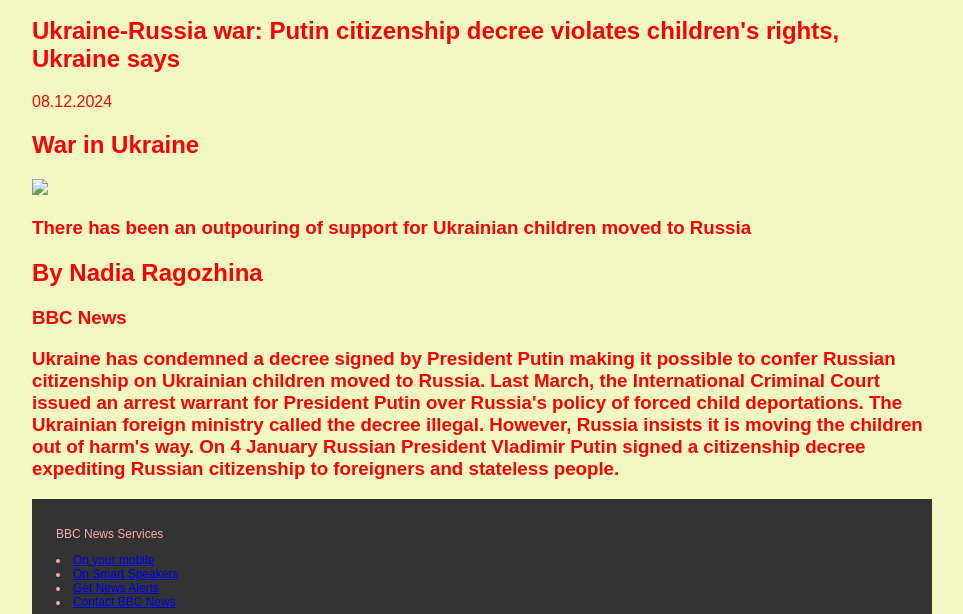
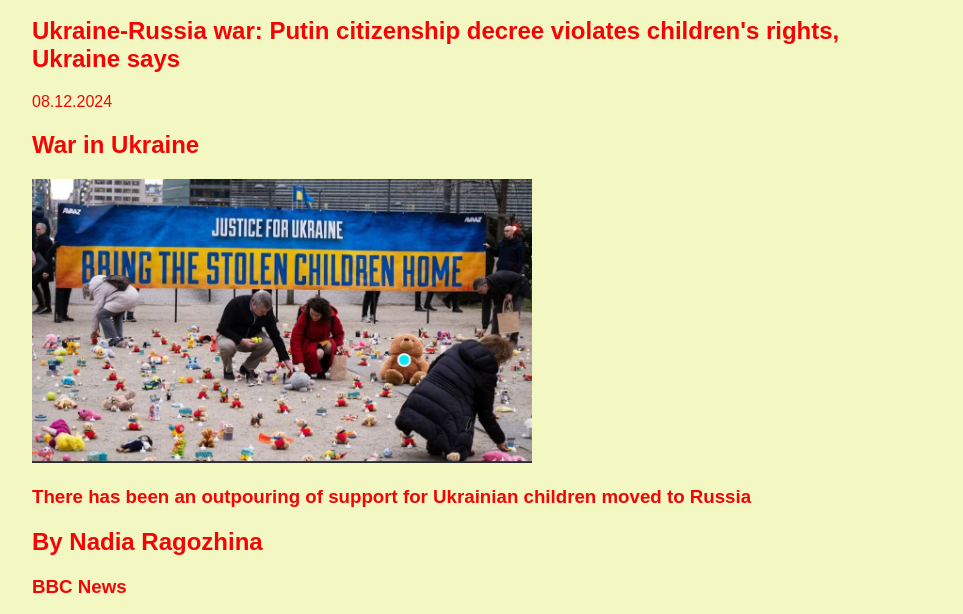
Before and after one commit to Wasanthahwr/TestBBC, a plain HTML site: page index.html in a window 1280 px wide. Shown: the part 163-777 px from the top of the page, without its empty margins (158-1121 px from the left). Drawn offline with Linux system fonts and the light colour scheme.

Commit message:
pathcorrection

```diff
--- a/index.html
+++ b/index.html
@@ -30,7 +30,7 @@
         <h1>Ukraine-Russia war: Putin citizenship decree violates children's rights, Ukraine says</h1>
         <p class="date">08.12.2024</p>
         <h2> War in Ukraine</h2>
-        <img src="Images/UkrainWar.JPG">
+        <img src="UkrainWar.JPG">
         <h3>There has been an outpouring of support for Ukrainian children moved to Russia</h3>
         <h2>By Nadia Ragozhina</h2>
         <h3>BBC News</h3>
```
